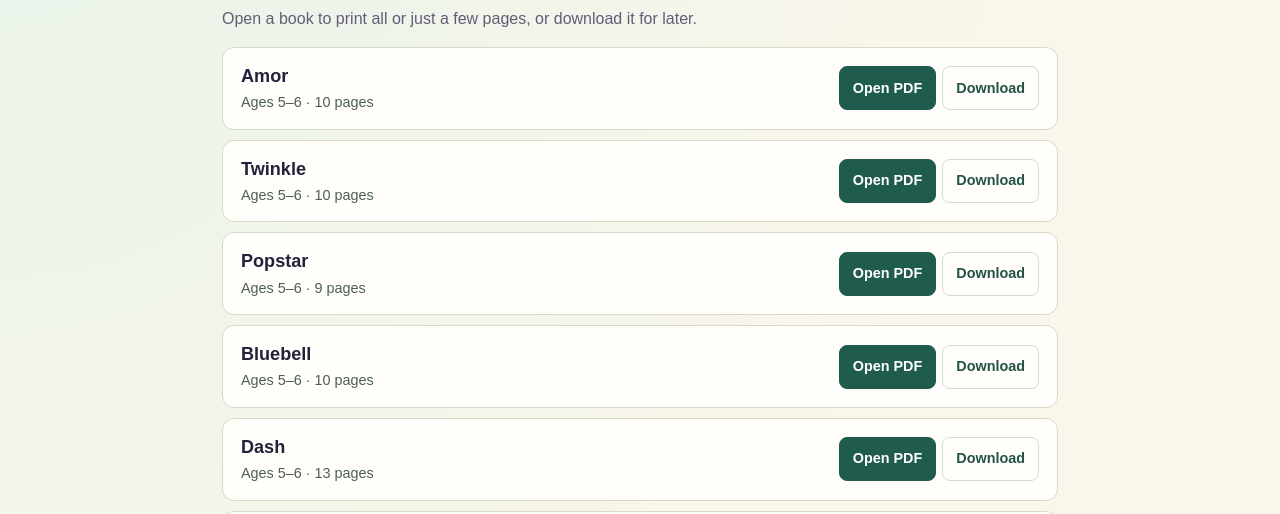
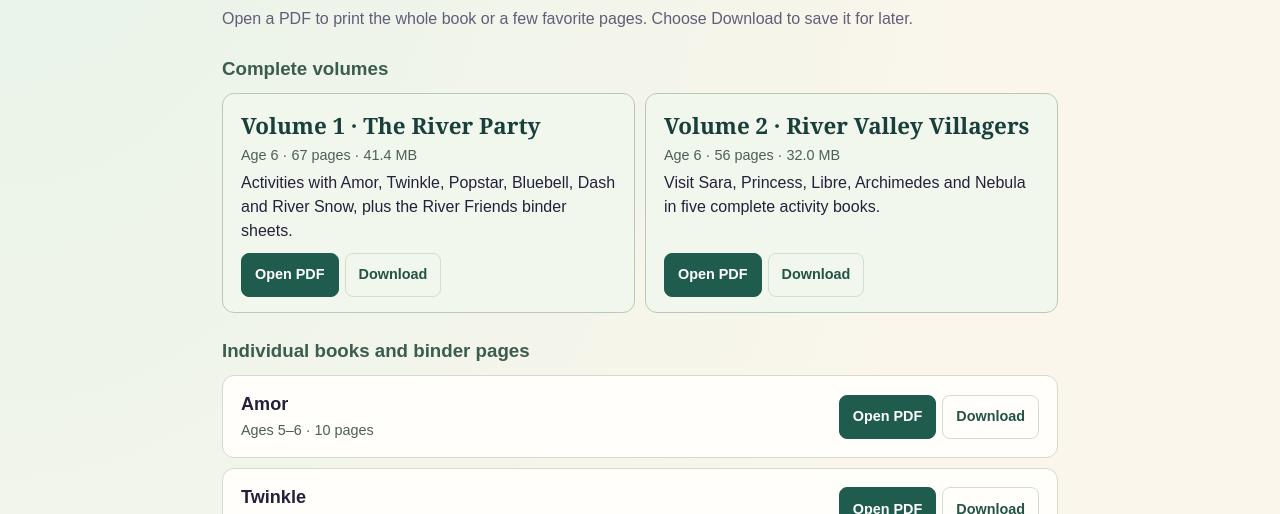
Before and after one commit to roakesiv/Imagination-play-guide, a plain HTML site: page index.html in a window 1280 px wide. Both pictures are taken after a click on the link 465 px from the left and 364 px from the top of the page. Shown: the part 286-800 px from the top of the page. Drawn offline with Linux system fonts and the light colour scheme.

Commit message:
Publish two complete printable Rhea activity volumes for age six

```diff
--- a/index.html
+++ b/index.html
@@ -44,8 +44,15 @@
       </nav>
       <section id="book-shelf" aria-labelledby="books-heading">
         <h2 id="books-heading" tabindex="-1">Printable activity books</h2>
-        <p>Open a book to print all or just a few pages, or download it for later.</p>
-        <div id="book-list" class="book-list"></div>
+        <p>Open a PDF to print the whole book or a few favorite pages. Choose Download to save it for later.</p>
+        <section class="shelf-section" aria-labelledby="volumes-heading">
+          <h3 id="volumes-heading">Complete volumes</h3>
+          <div id="volume-list" class="book-list"></div>
+        </section>
+        <section class="shelf-section" aria-labelledby="individual-books-heading">
+          <h3 id="individual-books-heading">Individual books and binder pages</h3>
+          <div id="book-list" class="book-list"></div>
+        </section>
       </section>
       <section id="world-cast" hidden aria-labelledby="characters-heading">
         <h2 id="characters-heading" tabindex="-1">Meet the characters</h2>
@@ -59,7 +66,7 @@
         <section>
           <h2>Print something for today</h2>
           <ol>
-            <li>Open the printable books and let your child choose one.</li>
+            <li>Open the printable books. Choose Volume 1 or Volume 2 for a collection, or scroll down to pick a single character’s book.</li>
             <li>Select <strong>Open PDF</strong>. In the PDF viewer, choose <strong>Print</strong>. On a phone, look in the Share or menu options.</li>
             <li>Pick the pages you want and your printer. You can also use <strong>Download</strong> to keep the whole book for later.</li>
           </ol>
--- a/rhea.css
+++ b/rhea.css
@@ -52,13 +52,17 @@ body:not([data-route="create"]) {
 #book-shelf > h2, #world-cast > h2 { margin-bottom: 5px; }
 #book-shelf > p { color: var(--muted); }
 .book-list, .character-grid, .parent-guide { display: grid; gap: 10px; }
+.shelf-section { margin-top: 24px; }
+.shelf-section > h3 { margin: 0 0 10px; color: #3a5d4d; }
 .book-card, .character-card, .parent-guide section {
   border: 1px solid #d8d9c9;
   border-radius: 12px;
   background: #fffefa;
 }
 .book-card { display: flex; flex-wrap: wrap; align-items: center; justify-content: space-between; gap: 10px 16px; padding: 15px 18px; }
-.book-card h3 { margin: 0; font-size: 1.13rem; }
+.book-card h4 { margin: 0; font-size: 1.13rem; }
+#volume-list .book-card { flex-direction: column; align-items: flex-start; background: #f2f7ee; border-color: #b6cab7; }
+#volume-list h4 { font-family: Georgia, serif; font-size: 1.4rem; color: #193f3b; }
 .book-meta { margin: 2px 0 0; color: #4c5f56; font-size: .9rem; }
 .book-description { margin: 5px 0 0; max-width: 50ch; }
 .book-actions { display: flex; flex-wrap: wrap; align-items: center; gap: 6px; }
@@ -88,6 +92,7 @@ body:not([data-route="create"]) {
 .parent-guide .guide-link { margin-top: 5px; }
 
 @media (min-width: 660px) {
+  #volume-list { grid-template-columns: repeat(2, minmax(0, 1fr)); }
   .starting-paths { grid-template-columns: 1.45fr 1fr; }
   .start-guide { grid-column: 1 / -1; }
   .start-rhea { padding: 26px; }
--- a/rheaBooks.js
+++ b/rheaBooks.js
@@ -1,5 +1,15 @@
 // Finished books that parents can download directly from the Rhea library.
 window.RHEA_BOOKS = [
+  {
+    id: "rhea-volume-1", kind: "volume", title: "Volume 1 · The River Party", characterId: null,
+    file: "printables/rhea-volume-1.pdf", pages: 67, age: "Age 6", downloadSize: "41.4 MB",
+    description: "Activities with Amor, Twinkle, Popstar, Bluebell, Dash and River Snow, plus the River Friends binder sheets."
+  },
+  {
+    id: "rhea-volume-2", kind: "volume", title: "Volume 2 · River Valley Villagers", characterId: null,
+    file: "printables/rhea-volume-2.pdf", pages: 56, age: "Age 6", downloadSize: "32.0 MB",
+    description: "Visit Sara, Princess, Libre, Archimedes and Nebula in five complete activity books."
+  },
   {
     id: "amor", title: "Amor", characterId: "amor",
     file: "printables/amor.pdf", pages: 10, age: "5–6"
--- a/rheaView.js
+++ b/rheaView.js
@@ -1,6 +1,5 @@
 (() => {
   const books = window.RHEA_BOOKS;
-  const booksFirst = [...books.filter(book => book.characterId), ...books.filter(book => !book.characterId)];
   const portraitIds = new Set(['amor', 'twinkle', 'bluebell', 'popstar', 'sara', 'libre', 'archimedes', 'nebula', 'princess']);
 
   function element(tag, text, className) {
@@ -27,8 +26,8 @@
     const card = element('article', '', 'book-card');
     const details = element('div');
     const age = book.age && (/age/i.test(book.age) ? book.age : 'Ages ' + book.age);
-    const meta = [age, book.pages && (book.pages + (book.pages === 1 ? ' page' : ' pages'))];
-    details.append(element('h3', book.title), element('p', meta.filter(Boolean).join(' · '), 'book-meta'));
+    const meta = [age, book.pages && (book.pages + (book.pages === 1 ? ' page' : ' pages')), book.downloadSize];
+    details.append(element('h4', book.title), element('p', meta.filter(Boolean).join(' · '), 'book-meta'));
     if (book.description) details.append(element('p', book.description, 'book-description'));
     card.append(details, bookLinks(book));
     return card;
@@ -91,7 +90,8 @@
     return group;
   }
 
-  document.getElementById('book-list').append(...booksFirst.map(bookCard));
+  document.getElementById('volume-list').append(...books.filter(book => book.kind === 'volume').map(bookCard));
+  document.getElementById('book-list').append(...books.filter(book => book.kind !== 'volume').map(bookCard));
   const cast = document.getElementById('character-list');
   cast.append(characterGroup('The party and their little helper', window.storyCharacterContent.characters.map(heroProfile)));
   cast.append(characterGroup('River Valley villagers', window.RHEA_VILLAGERS));
```
Also changed, not shown: 2 other files.
